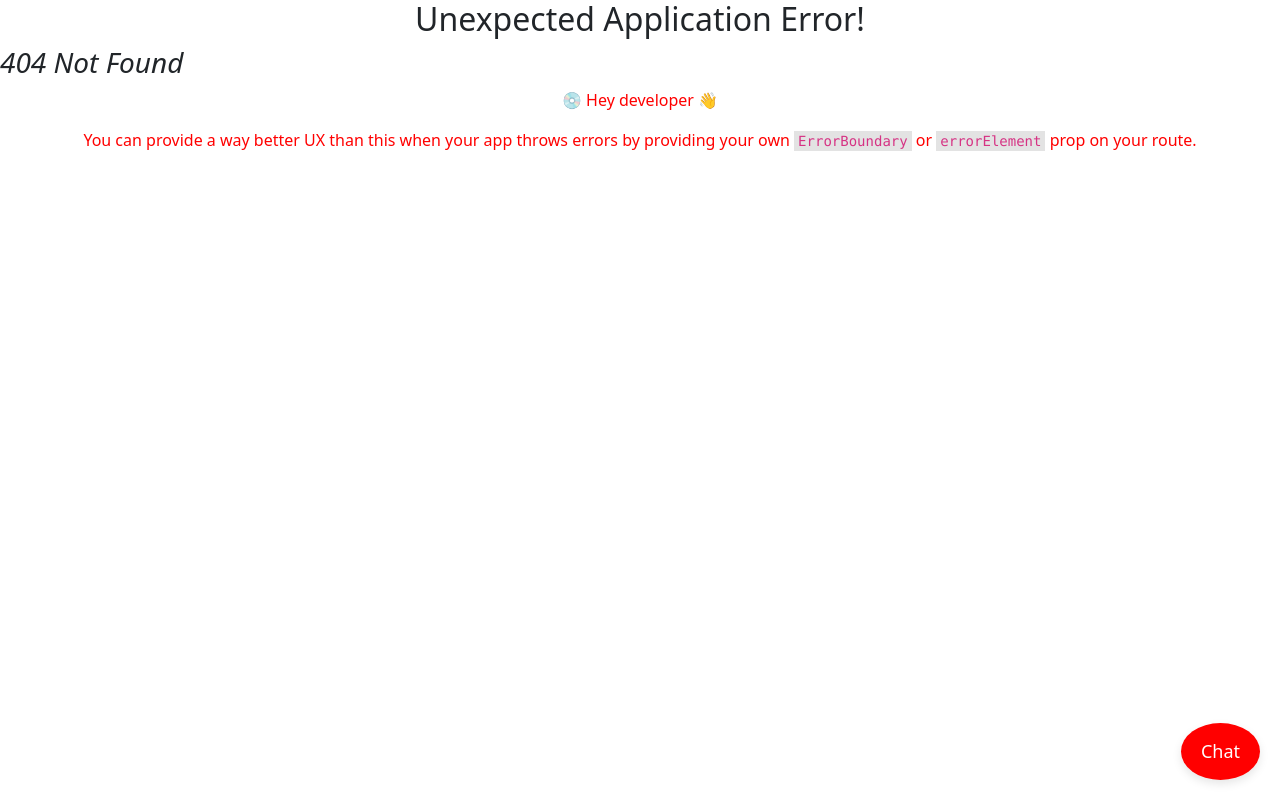
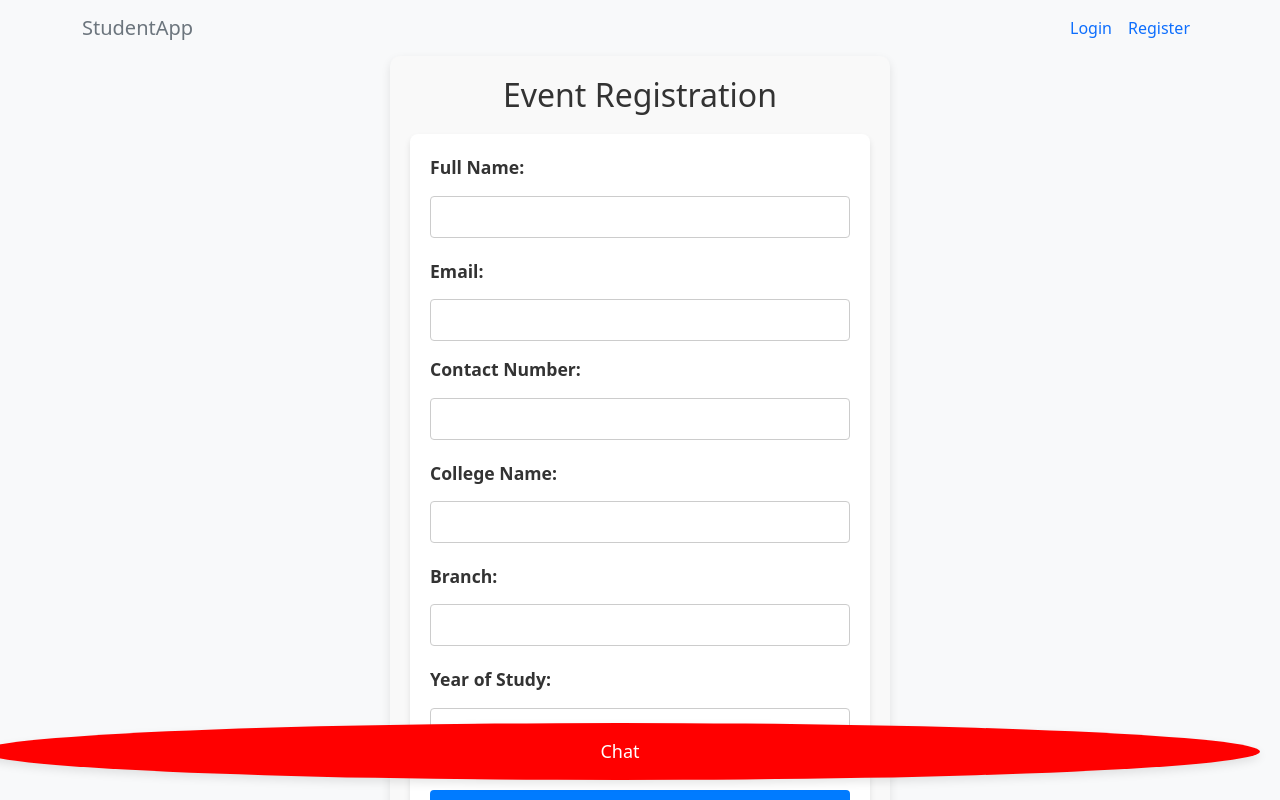
Before and after one commit to adharsh-04/student, a React (Create React App) app in the folder frontend/: page /eventregister in a window 1280 px wide. Before the commit this address had no page. Shown: the top 800 px of the page. Built offline with nearby package versions, Linux system fonts and the light colour scheme.

Commit message:
completed viewevents

```diff
--- a/frontend/package.json
+++ b/frontend/package.json
@@ -14,7 +14,7 @@
     "react-hook": "^0.0.1",
     "react-hook-form": "^7.53.0",
     "react-redux": "^9.1.2",
-    "react-router-dom": "^6.26.1",
+    "react-router-dom": "^6.26.2",
     "react-scripts": "^5.0.1",
     "usestate": "^1.1.3",
     "web-vitals": "^2.1.4"
--- /dev/null
+++ b/frontend/src/components/Events/EventRegistrationForm.css
@@ -0,0 +1,64 @@
+.registration-form-container {
+    width: 100%;
+    max-width: 500px;
+    margin: 0 auto;
+    background-color: #f9f9f9;
+    padding: 20px;
+    border-radius: 10px;
+    box-shadow: 0 4px 10px rgba(0, 0, 0, 0.1);
+}
+
+h2 {
+    text-align: center;
+    color: #333;
+    margin-bottom: 20px;
+}
+
+.form-group {
+    margin-bottom: 15px;
+}
+
+label {
+    display: block;
+    font-size: 1.1em;
+    margin-bottom: 5px;
+    color: #555;
+}
+
+input {
+    width: 100%;
+    padding: 10px;
+    font-size: 1em;
+    border: 1px solid #ddd;
+    border-radius: 5px;
+}
+
+button {
+    width: 100%;
+    padding: 10px;
+    background-color: #28a745;
+    color: white;
+    font-size: 1.1em;
+    border: none;
+    border-radius: 5px;
+    cursor: pointer;
+    transition: background-color 0.3s ease;
+}
+
+button:disabled {
+    background-color: #ccc;
+}
+
+button:hover:not(:disabled) {
+    background-color: #218838;
+}
+
+.success-message {
+    color: #28a745;
+    text-align: center;
+}
+
+.error-message {
+    color: #dc3545;
+    text-align: center;
+}
--- /dev/null
+++ b/frontend/src/components/Events/EventRegistrationForm.js
@@ -0,0 +1,147 @@
+import React, { useState } from 'react';
+import axios from 'axios';
+import './EventRegistrationForm.css';
+
+const EventRegistrationForm = ({ eventId }) => {
+    const [formData, setFormData] = useState({
+        name: '',
+        email: '',
+        contactNumber: '',
+        college: '',
+        branch: '',
+        year: '',
+    });
+    const [isSubmitting, setIsSubmitting] = useState(false);
+    const [successMessage, setSuccessMessage] = useState('');
+    const [errorMessage, setErrorMessage] = useState('');
+
+    const handleChange = (e) => {
+        setFormData({
+            ...formData,
+            [e.target.name]: e.target.value,
+        });
+    };
+
+    const handleSubmit = async (e) => {
+        e.preventDefault();
+        setIsSubmitting(true);
+        setSuccessMessage('');
+        setErrorMessage('');
+
+        // Perform validation checks (optional, based on your requirements)
+        if (!formData.name || !formData.email || !formData.contactNumber || !formData.college) {
+            setErrorMessage('Please fill all required fields.');
+            setIsSubmitting(false);
+            return;
+        }
+
+        try {
+            // Send form data to backend API (assuming you have an API endpoint)
+            await axios.post('http://localhost:3000/eventsapi/register', {
+                ...formData,
+                eventId,  // Event ID to associate the registration with
+            });
+
+            setSuccessMessage('Registration successful!');
+            setFormData({
+                name: '',
+                email: '',
+                contactNumber: '',
+                college: '',
+                branch: '',
+                year: '',
+            });
+        } catch (error) {
+            console.error('Error submitting registration form:', error);
+            setErrorMessage('An error occurred. Please try again.');
+        }
+
+        setIsSubmitting(false);
+    };
+
+    return (
+        <div className="registration-form-container">
+            <h2>Event Registration</h2>
+            {successMessage && <p className="success-message">{successMessage}</p>}
+            {errorMessage && <p className="error-message">{errorMessage}</p>}
+
+            <form onSubmit={handleSubmit}>
+                <div className="form-group">
+                    <label htmlFor="name">Full Name:</label>
+                    <input
+                        type="text"
+                        id="name"
+                        name="name"
+                        value={formData.name}
+                        onChange={handleChange}
+                        required
+                    />
+                </div>
+
+                <div className="form-group">
+                    <label htmlFor="email">Email:</label>
+                    <input
+                        type="email"
+                        id="email"
+                        name="email"
+                        value={formData.email}
+                        onChange={handleChange}
+                        required
+                    />
+                </div>
+
+                <div className="form-group">
+                    <label htmlFor="contactNumber">Contact Number:</label>
+                    <input
+                        type="text"
+                        id="contactNumber"
+                        name="contactNumber"
+                        value={formData.contactNumber}
+                        onChange={handleChange}
+                        required
+                    />
+                </div>
+
+                <div className="form-group">
+                    <label htmlFor="college">College Name:</label>
+                    <input
+                        type="text"
+                        id="college"
+                        name="college"
+                        value={formData.college}
+                        onChange={handleChange}
+                        required
+                    />
+                </div>
+
+                <div className="form-group">
+                    <label htmlFor="branch">Branch:</label>
+                    <input
+                        type="text"
+                        id="branch"
+                        name="branch"
+                        value={formData.branch}
+                        onChange={handleChange}
+                    />
+                </div>
+
+                <div className="form-group">
+                    <label htmlFor="year">Year of Study:</label>
+                    <input
+                        type="text"
+                        id="year"
+                        name="year"
+                        value={formData.year}
+                        onChange={handleChange}
+                    />
+                </div>
+
+                <button type="submit" disabled={isSubmitting}>
+                    {isSubmitting ? 'Submitting...' : 'Submit'}
+                </button>
+            </form>
+        </div>
+    );
+};
+
+export default EventRegistrationForm;
--- a/frontend/src/components/Viewevents/Viewevents.css
+++ b/frontend/src/components/Viewevents/Viewevents.css
@@ -1,118 +1,176 @@
+/* General container styling */
 .events-container {
+    display: flex;
+    flex-direction: column; /* Stacking the events vertically */
+    width: 100%; /* Full width */
+}
+
+/* Event card styling */
+.event-card {
+    display: flex;
+    align-items: center; /* Align content vertically */
+    width: 100%; /* Full width */
+    margin: 10px 0; /* Spacing between events */
+    background-color: #f0f0f0;
+    padding: 15px;
+    border-radius: 10px;
+    box-shadow: 0 4px 8px rgba(0, 0, 0, 0.1);
+    cursor: pointer;
+    transition: transform 0.2s ease-in-out;
+}
+
+/* Hover effect */
+.event-card:hover {
+    transform: scale(1.02); /* Slight hover effect */
+}
+
+/* Event image styling (left side) */
+.event-image-thumbnail {
+    width: 150px;
+    height: 150px;
+    object-fit: cover;
+    border-radius: 10px;
+    margin-right: 15px;
+}
+
+/* Event details summary (right side) */
+.event-details-summary {
+    flex-grow: 1; /* Ensures content takes available space */
+}
+
+/* Make text larger and more legible */
+h4 {
+    font-size: 1.6em;
+    font-weight: bold;
+    color: #88a415;
+}
+
+p {
+    font-size: 1.2em;
+    color: #901bef;
+}
+
+/* Event details styling for modal */
+.event-details {
+    position: fixed;
+    top: 50%;
+    left: 50%;
+    transform: translate(-50%, -50%);
+    width: 600px;
+    background-color: #110f0f;
+    border-radius: 15px;
+    box-shadow: 0 4px 16px rgba(0, 0, 0, 0.2);
+    padding: 20px;
+    z-index: 1000;
     display: flex;
     flex-direction: column;
     align-items: center;
-    padding: 20px;
-    background-color: #f5f5f5;
+    animation: openModal 0.3s ease; /* Animation for opening */
 }
 
-.events-list {
-    width: 100%;
-    display: flex;
-    flex-direction: column;
-    gap: 20px;
+/* Modal open animation */
+@keyframes openModal {
+    from {
+        opacity: 0;
+        transform: translate(-50%, -55%);
+    }
+    to {
+        opacity: 1;
+        transform: translate(-50%, -50%);
+    }
 }
 
-.event-card {
-    background: #ffffff;
-    border: 1px solid #ddd;
-    border-radius: 8px;
-    padding: 20px;
+/* Enlarged image in event modal */
+.event-image-large {
     width: 100%;
-    display: flex;
-    flex-direction: column;
-    align-items: flex-start;
-    gap: 10px;
-    box-shadow: 0 4px 8px rgba(0, 0, 0, 0.1);
-    cursor: pointer;
-    transition: background-color 0.3s;
+    height: auto;
+    border-radius: 15px;
+    margin-bottom: 20px;
+    transition: transform 0.2s ease;
 }
 
-.event-card:hover {
-    background-color: #f0f8ff;
+/* Event info styling in modal */
+.event-info {
+    width: 100%;
+    text-align: left;
+    padding: 10px;
 }
 
-.event-info h3 {
-    margin: 0;
+/* Event title with stylish fonts */
+.event-title {
+    font-size: 2.2em;
+    font-weight: bold;
     color: #333;
+    text-align: center;
+    letter-spacing: 1px;
+    margin-bottom: 10px;
+    background: linear-gradient(90deg, hsl(72, 92%, 66%), #070ca1);
+    -webkit-background-clip: text;
+    -webkit-text-fill-color: transparent;
 }
 
-.event-info p {
-    margin: 5px 0;
-    color: #555;
+/* Organized by with stylish fonts */
+.event-organized {
+    font-size: 1.4em;
+    color: #6b75ff;
+    margin-bottom: 10px;
+    font-family: 'Arial Black', sans-serif;
 }
 
-.event-image-thumbnail {
-    width: 100px;
-    height: 75px;
-    object-fit: cover;
-    border-radius: 4px;
+/* General paragraph styling */
+p {
+    font-size: 1.2em;
+    color: #34d2a0;
+    margin-bottom: 8px;
 }
 
-.event-details {
-    position: fixed;
-    top: 10%;
-    left: 50%;
-    transform: translateX(-50%);
-    background: #ffffff;
-    border: 1px solid #ddd;
-    border-radius: 8px;
-    padding: 20px;
-    box-shadow: 0 4px 8px rgba(0, 0, 0, 0.2);
-    z-index: 1000;
-    max-width: 90%;
-    overflow-y: auto;
-    max-height: 80%;
-    display: flex;
-    flex-direction: column;
-    align-items: center;
+/* Register button in modal */
+.register-button {
+    display: block;
+    width: 100%;
+    padding: 12px;
+    background-color: #28a745;
+    color: white;
+    font-size: 1.3em;
+    border: none;
+    border-radius: 5px;
+    margin-top: 20px;
+    cursor: pointer;
+    transition: background-color 0.3s ease;
+    font-family: 'Arial Black', sans-serif;
 }
 
-.event-details h2 {
-    margin-top: 0;
-    color: #333;
+/* Hover effect for register button */
+.register-button:hover {
+    background-color: #218838;
 }
 
-.event-details p {
-    margin: 5px 0;
-    color: #555;
-}
-
-.event-image-thumbnail,
-.event-image-large {
-    border-radius: 8px;
-    margin-top: 20px;
-}
-
-.event-image-thumbnail {
-    width: 100px;
-    height: 75px;
-    object-fit: cover;
-}
-
-.event-image-large {
-    max-width: 100%;
-    height: auto;
-}
-
+/* Close button for modal */
 .close-button {
     position: absolute;
     top: 10px;
-    right: 10px;
-    background: #ff6f6f;
+    right: 15px;
+    background: none;
     border: none;
-    color: #fff;
-    font-size: 20px;
-    border-radius: 50%;
-    width: 30px;
-    height: 30px;
-    display: flex;
-    align-items: center;
-    justify-content: center;
+    font-size: 2em;
     cursor: pointer;
-    transition: background 0.3s;
+    color: hsl(87, 74%, 39%);
 }
 
-.close-button:hover {
-    background: #ff3b3b;
+/* Responsive adjustments */
+@media (max-width: 768px) {
+    .event-card {
+        flex-direction: column; /* Stack image and content vertically on small screens */
+        align-items: flex-start;
+    }
+
+    .event-image-thumbnail {
+        width: 100%;
+        height: auto;
+        margin-bottom: 15px;
+    }
+
+    .event-details {
+        width: 90%;
+    }
 }
--- a/frontend/src/components/Viewevents/Viewevents.js
+++ b/frontend/src/components/Viewevents/Viewevents.js
@@ -1,10 +1,12 @@
 import React, { useEffect, useState } from 'react';
 import axios from 'axios';
 import './Viewevents.css'; // Ensure this CSS file is included for styling
+import { useNavigate } from 'react-router-dom'; // Use useNavigate from react-router-dom in v6
 
 const Viewevents = () => {
     const [events, setEvents] = useState([]);
     const [selectedEvent, setSelectedEvent] = useState(null);
+    const navigate = useNavigate();  // Using useNavigate to handle routing
 
     useEffect(() => {
         const fetchEvents = async () => {
@@ -27,15 +29,16 @@ const Viewevents = () => {
         setSelectedEvent(null);
     };
 
+    // Function to navigate to the registration form
+    const handleRegisterClick = () => {
+        navigate('/eventregister');  // Replace with your registration form route
+    };
+
     return (
         <div className="events-container">
-            <div className="events-list">
-                {events.map((event) => (
-                    <div key={event._id} className="event-card" onClick={() => handleEventClick(event)}>
-                        <h4>{event.eventName}</h4>
-                        <p><strong>Organized By:</strong> {event.organizedBy}</p>
-                        <p><strong>Registrations Available:</strong> {event.registrationsAvailable}</p>
-                        <p><strong>Registration End Date:</strong> {event.registrationEndDate}</p>
+            {events.map((event) => (
+                <div key={event._id} className="event-card" onClick={() => handleEventClick(event)}>
+                    <div className="event-image">
                         {event.eventPicture && (
                             <img
                                 src={`http://localhost:3000/event-images/${event.eventPicture}`}
@@ -44,20 +47,20 @@ const Viewevents = () => {
                             />
                         )}
                     </div>
-                ))}
-            </div>
+                    <div className="event-details-summary">
+                        <h4>{event.eventName}</h4>
+                        <p><strong>Organized By:</strong> {event.organizedBy}</p>
+                        <p><strong>Registrations Available:</strong> {event.registrationsAvailable}</p>
+                        <p><strong>Registration End Date:</strong> {new Date(event.registrationEndDate).toLocaleDateString()}</p>
+                    </div>
+                </div>
+            ))}
 
             {selectedEvent && (
                 <div className="event-details">
                     <button className="close-button" onClick={handleClose}>×</button>
-                    <h2>{selectedEvent.eventName}</h2>
-                    <p><strong>Organized By:</strong> {selectedEvent.organizedBy}</p>
-                    <p><strong>Start Date:</strong> {new Date(selectedEvent.startDate).toLocaleDateString()}</p>
-                    <p><strong>End Date:</strong> {new Date(selectedEvent.endDate).toLocaleDateString()}</p>
-                    <p><strong>Registrations Available:</strong> {selectedEvent.registrationsAvailable}</p>
-                    <p><strong>Registration End Date:</strong> {new Date(selectedEvent.registrationEndDate).toLocaleDateString()}</p>
-                    <p><strong>Entry Fee:</strong> {selectedEvent.entryFee || 'Free'}</p>
-                    <p><strong>Availability:</strong> {selectedEvent.availability}</p>
+
+                    {/* Event Image First */}
                     {selectedEvent.eventPicture && (
                         <img
                             src={`http://localhost:3000/event-images/${selectedEvent.eventPicture}`}
@@ -65,6 +68,21 @@ const Viewevents = () => {
                             className="event-image-large"
                         />
                     )}
+
+                    {/* Event Details with Professional Styling */}
+                    <div className="event-info">
+                        <h2 className="event-title">{selectedEvent.eventName}</h2>
+                        <p className="event-organized"><strong>Organized By:</strong> {selectedEvent.organizedBy}</p>
+                        <p><strong>Start Date:</strong> {new Date(selectedEvent.startDate).toLocaleDateString()}</p>
+                        <p><strong>End Date:</strong> {new Date(selectedEvent.endDate).toLocaleDateString()}</p>
+                        <p><strong>Registrations Available:</strong> {selectedEvent.registrationsAvailable}</p>
+                        <p><strong>Registration End Date:</strong> {new Date(selectedEvent.registrationEndDate).toLocaleDateString()}</p>
+                        <p><strong>Entry Fee:</strong> {selectedEvent.entryFee || 'Free'}</p>
+                        <p><strong>Availability:</strong> {selectedEvent.availability}</p>
+                    </div>
+
+                    {/* Register Button */}
+                    <button className="register-button" onClick={handleRegisterClick}>Register Here</button>
                 </div>
             )}
         </div>
--- a/frontend/src/components/addEvents/Addevents.js
+++ b/frontend/src/components/addEvents/Addevents.js
@@ -70,11 +70,7 @@ const Addevents = () => {
             });
 
             if (response.status === 201) {
-                if (eventData.entryFee) {
-                    window.location.href = '/payment';
-                } else {
-                    alert('Successfully Registered');
-                }
+                alert('Successfully Registered');
             }
         } catch (error) {
             console.error('Error registering event:', error);
--- a/frontend/src/payment/payment.js
+++ /dev/null
@@ -1,9 +0,0 @@
-import React from 'react'
-
-function payment() {
-  return (
-    <div className='text-primary'>this is payment</div>
-  )
-}
-
-export default payment
```
Also changed, not shown: frontend/src/App.js (+10 -19 lines), frontend/src/components/Payment/paid.js (added, +9 -0 lines), 1 other file (tests, documents, lock files or other folders).
